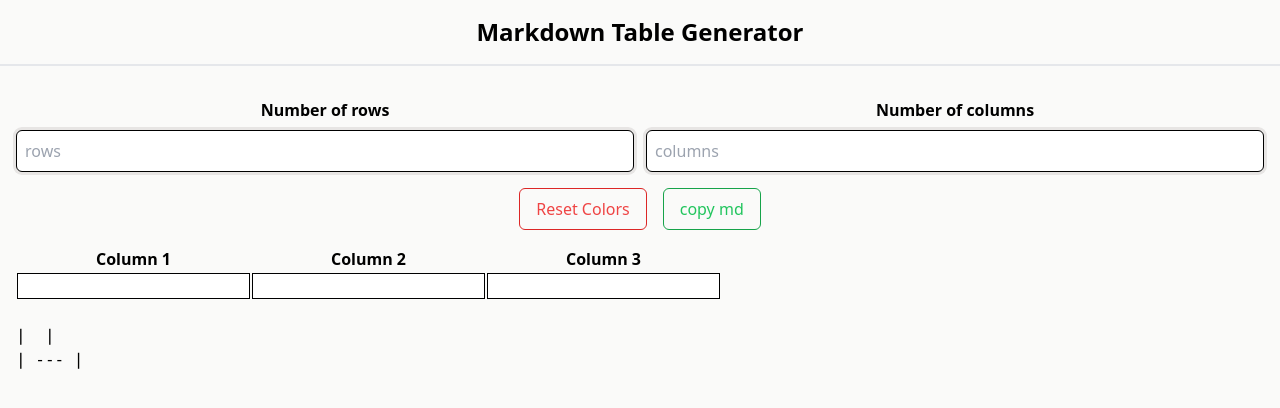
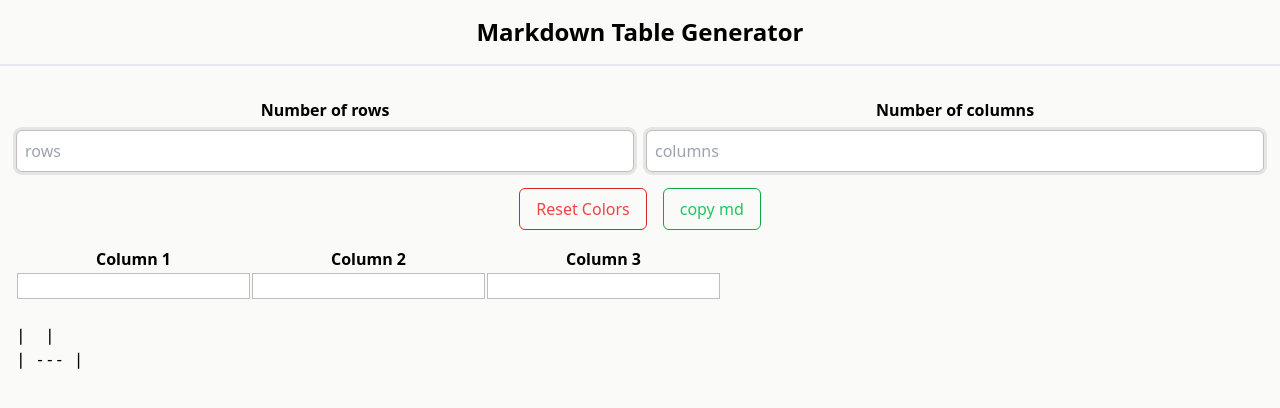
Before and after one commit to matinsekhavat/md-table-generator, a React (Vite) app: page / in a window 1280 px wide. Shown: the top 408 px of the page. Built offline with nearby package versions, Linux system fonts and the light colour scheme.

Commit message:
make some changes in global input styles

```diff
--- a/src/index.css
+++ b/src/index.css
@@ -7,6 +7,6 @@
     @apply bg-stone-50;
   }
   input {
-    border: 1px solid black;
+    border: 1px solid #c2bcbc;
   }
 }
```
